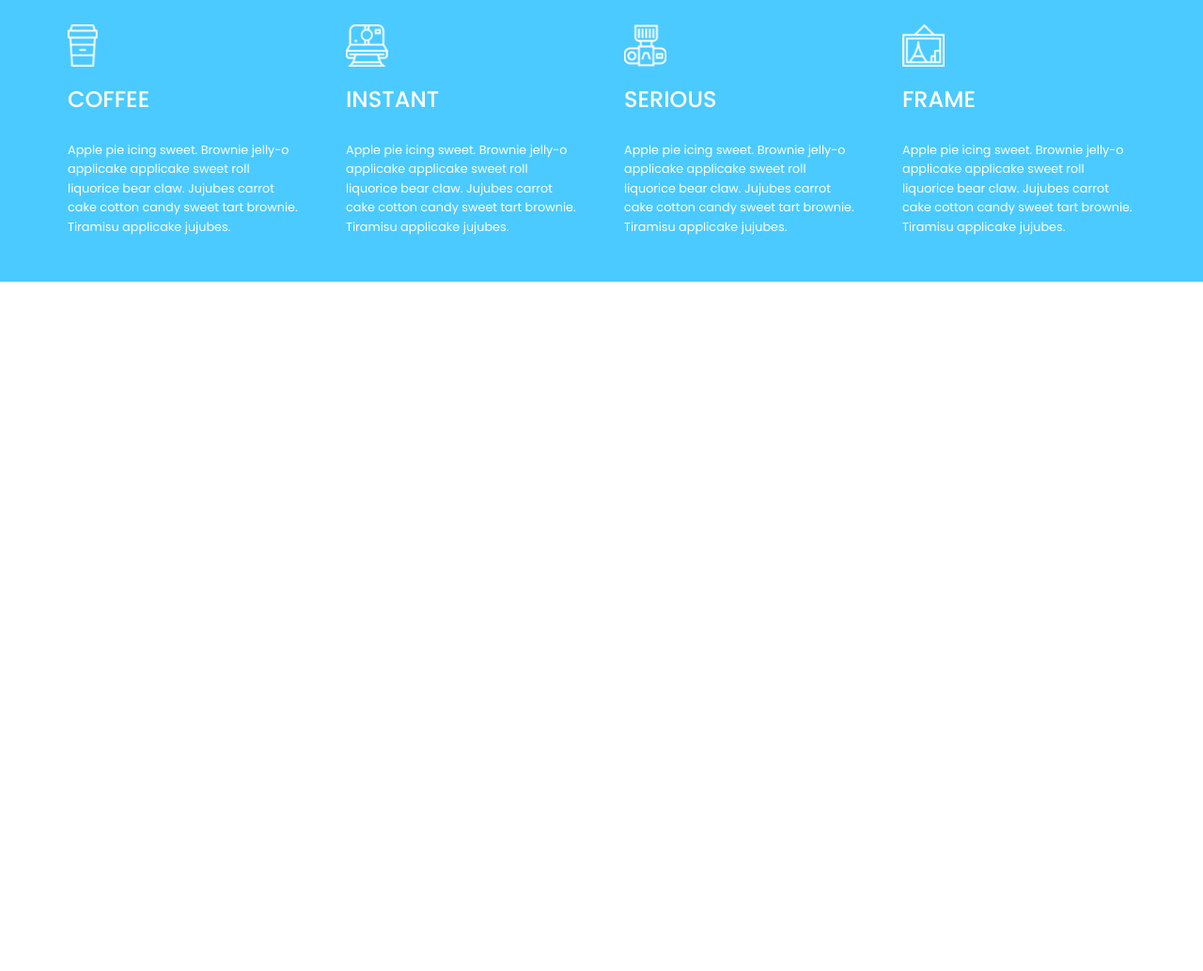
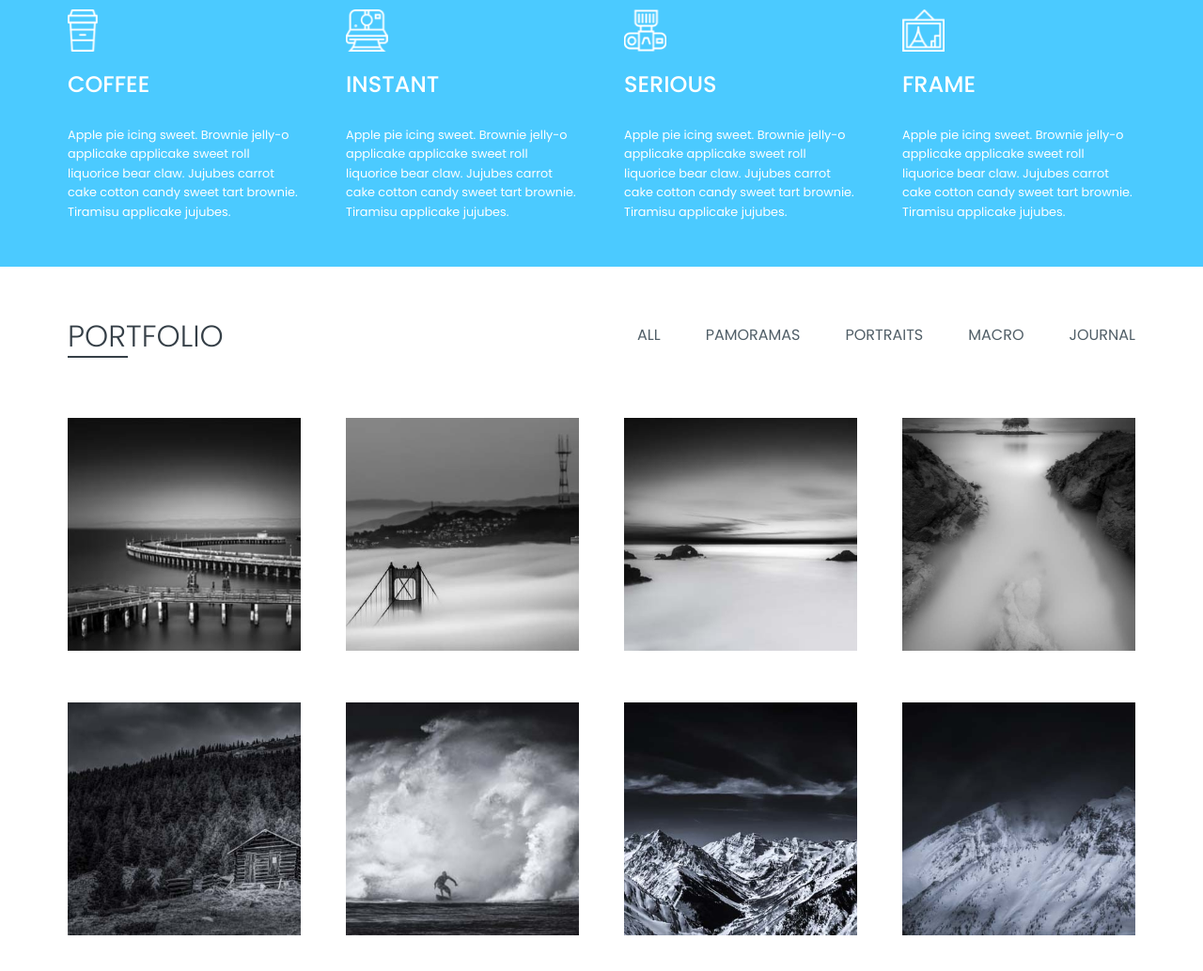
Before and after one commit to tuaPuan83/Blue-Easy-Landing-Page, a plain HTML site: page index.html in a window 1280 px wide. Shown: the part 574-1608 px from the top of the page at 94% size. Before the commit the page ends 874 px from the top, so only its background shows below. Drawn offline with Linux system fonts and the light colour scheme.

Commit message:
Start Portfolio Section

```diff
--- a/css/style.css
+++ b/css/style.css
@@ -39,8 +39,7 @@ img {
 }
 
 .section-header {
-    max-width: 750px;
-    margin-bottom: 3rem;
+    max-width: 200px;
 }
 
 .section-header h2 {
@@ -54,6 +53,10 @@ img {
     width: 64px;
     height: 2px;
     background: var(--white);
+}
+
+.portfolio-top-nav .section-header .heading-border {
+    background: var(--arsenic);
 }
 
 /* Navbar */
@@ -199,6 +202,7 @@ img {
 }
 
 .services-box {
+    margin-top: 2rem;
     display: grid;
     grid-template-columns: repeat(4, 1fr);
     gap: 3rem;
@@ -224,6 +228,61 @@ img {
 .service-box-text p {
     font-size: .8rem;
 }
+
+/* Portfolio Section */
+
+.portfolio {
+    color: var(--arsenic);
+    padding: 3rem 0;
+}
+
+.portfolio-top-nav {
+    display: flex;
+    align-items: center;
+    justify-content: space-between;
+}
+
+.portfolio-menu-list {
+    display: flex;
+    align-items: center;
+    gap: 3rem;
+}
+
+.portfolio-menu-list a {
+    text-transform: uppercase;
+    color: var(--strom-colud);
+    transition: all .3s ;
+}
+
+.portfolio-menu-list a:hover {
+    color: var(--picton-blue);
+}
+
+.portfolio-box {
+    margin-top: 4rem;
+    display: grid;
+    grid-template-columns: repeat(4, 1fr);
+    gap: 3rem;
+}
+
+.portfolio-img-box {
+    overflow: hidden;
+}
+
+.portfolio-img-box img {
+    max-width: 100%;
+    height: auto;
+    aspect-ratio: 1/1;
+    object-fit: cover;
+    transition: all .5s ease-in-out;
+}
+
+.portfolio-img-box img:hover {
+    transform: scale(1.5);
+}
+
+
+
 
 /* Media Queries */
 
--- a/index.html
+++ b/index.html
@@ -122,6 +122,72 @@
             </div>
          </section>
 
+         <!-- Portfolio Section -->
+         <section class="portfolio">
+            <div class="container">
+                <!-- Portfolio Heading -->
+                <div class="portfolio-top-nav">
+                    <div class="section-header">
+                        <h2>portfolio</h2>
+                        <div class="heading-border"></div>
+                    </div>
+
+                    <!-- Portfolio Nav -->
+                    <ul class="portfolio-menu-list">
+                        <li><a href="#">all</a></li>
+                        <li><a href="#">pamoramas</a></li>
+                        <li><a href="#">portraits</a></li>
+                        <li><a href="#">macro</a></li>
+                        <li><a href="#">journal</a></li>
+                    </ul>
+                </div>
+
+                <!-- Portfolio Image Boxes -->
+                <div class="portfolio-box">
+                    <div class="portfolio-box-item">
+                        <div class="portfolio-img-box">
+                            <img src="images/bridge.jpg" alt="">
+                        </div>
+                    </div>
+                    <div class="portfolio-box-item">
+                        <div class="portfolio-img-box">
+                            <img src="images/bridge_2.jpg" alt="">
+                        </div>
+                    </div>
+                    <div class="portfolio-box-item">
+                        <div class="portfolio-img-box">
+                            <img src="images/bridge_3.jpg" alt="">
+                        </div>
+                    </div>
+                    <div class="portfolio-box-item">
+                        <div class="portfolio-img-box">
+                            <img src="images/bridge_4.jpg" alt="">
+                        </div>
+                    </div>
+                    <div class="portfolio-box-item">
+                        <div class="portfolio-img-box">
+                            <img src="images/bridge_5.jpg" alt="">
+                        </div>
+                    </div>
+                    <div class="portfolio-box-item">
+                        <div class="portfolio-img-box">
+                            <img src="images/bridge_6.jpg" alt="">
+                        </div>
+                    </div>
+                    <div class="portfolio-box-item">
+                        <div class="portfolio-img-box">
+                            <img src="images/bridge_7.jpg" alt="">
+                        </div>
+                    </div>
+                    <div class="portfolio-box-item">
+                        <div class="portfolio-img-box">
+                            <img src="images/bridge_8.jpg" alt="">
+                        </div>
+                    </div>
+                </div>
+            </div>
+         </section>
+
     </main>
 
 <script src="js/script.js"></script>
```
